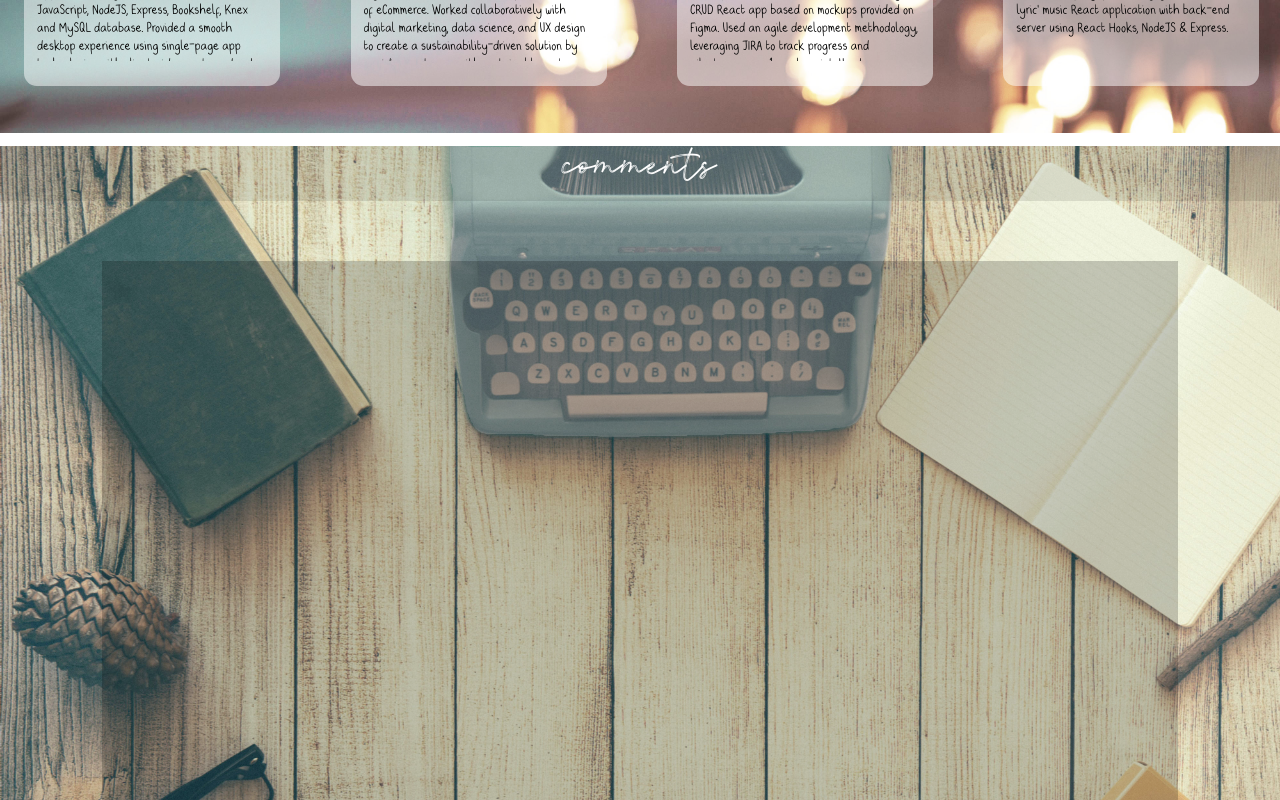
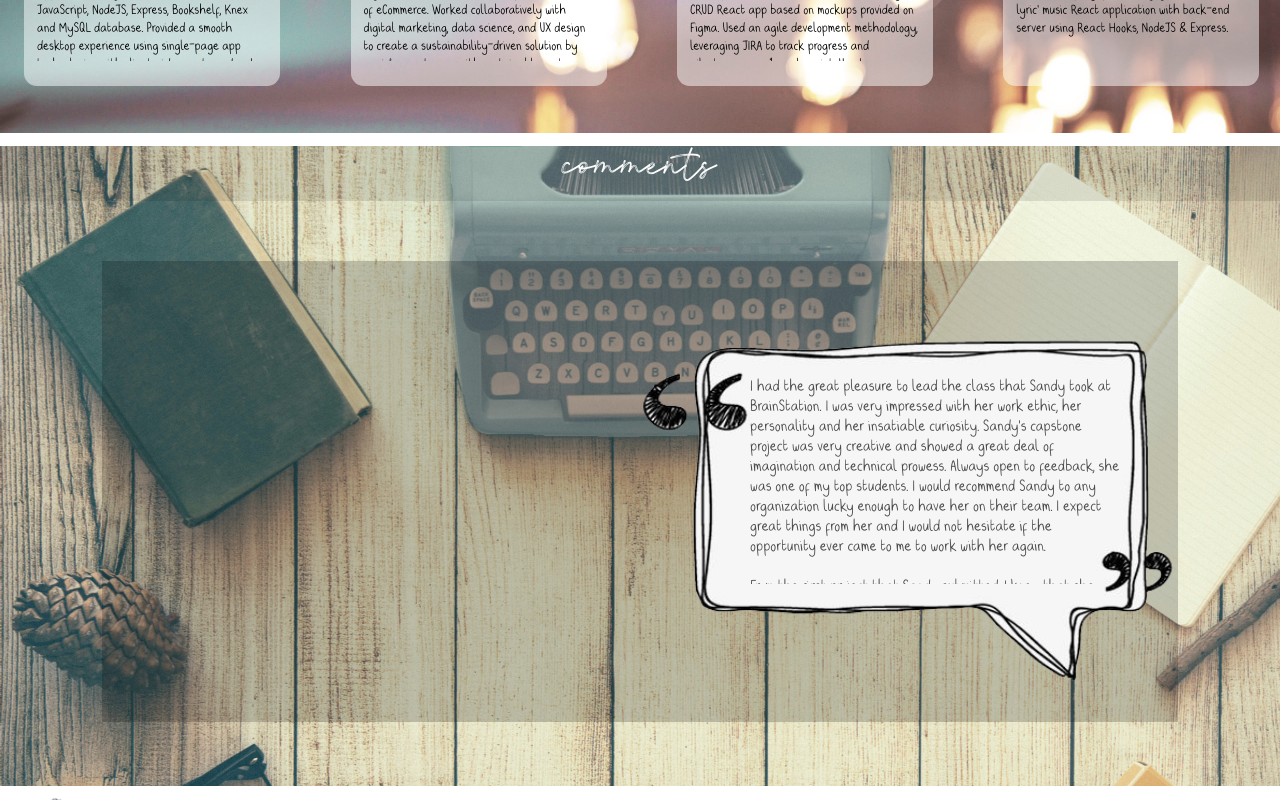
Before and after one commit to sandyngu/sandy-nguyen-portfolio, a React (Create React App) app in the folder portfolio/: page / in a window 1280 px wide. Shown: the part 2000-2800 px from the top of the page. Built offline with nearby package versions, Linux system fonts and the light colour scheme.

Commit message:
Comments Box and Comments Added

```diff
--- a/portfolio/src/components/AboutMe/about-me.scss
+++ b/portfolio/src/components/AboutMe/about-me.scss
@@ -13,8 +13,9 @@
         margin: 0.7% auto;
         width: 100%;
         height: 4vw;
-        background: rgba(0, 0, 0, 0.1);
+        background: rgba(0, 0, 0, 0.2);
         font-family: 'Atalla';
+        color: white;
     }
     &__photos {
         width: 40%;
--- a/portfolio/src/components/Comments/Comments.jsx
+++ b/portfolio/src/components/Comments/Comments.jsx
@@ -1,12 +1,36 @@
 import React from 'react';
+import Bubble from '../../assets/images/quote-border.png';
 import './comments.scss';
 
 function Comments() {
+
+    let i = 0;
+    let txt = 'Lorem ipsum typing effect!'; /* The text */
+    let speed = 50; /* The speed/duration of the effect in milliseconds */
+
+    function typeWriter() {
+    if (i < txt.length) {
+        document.getElementById("demo").innerHTML += txt.charAt(i);
+        i++;
+        setTimeout(typeWriter, speed);
+    }
+    }
     return (
         <div className="section comments" id="comments">
             <p className="comments__title">comments</p>
             <div className="comments__box">
+                <div className="comments__box-form">
 
+                </div>
+                <div className="comments__box-comments">
+                    <img src={Bubble} alt="Comments Bubble" className="comments__background"/>
+                    <div className="comments__container">
+                        <p className="comments__text comments__text4">I had the great pleasure to lead the class that Sandy took at BrainStation. I was very impressed with her work ethic, her personality and her insatiable curiosity. Sandy's capstone project was very creative and showed a great deal of imagination and technical prowess. Always open to feedback, she was one of my top students. I would recommend Sandy to any organization lucky enough to have her on their team. I expect great things from her and I would not hesitate if the opportunity ever came to me to work with her again.</p>
+                        <p className="comments__text comments__text3">From the first project that Sandy submitted, I knew that she would be a top performer in our web development class. She remained consistent in her quality delivery throughout the diploma program and never once dropped the ball. Her background in nursing definitely gave her the grit and resilience needed to get through the high workload and stressful instances of the program. For her pair programming and capstone projects, she amazed her classmates with the quality execution of her creative ideas. I'm so grateful to have witnessed Sandy's skills develop over the last 12 weeks, and I have no doubt that the next team she's a part of will be grateful for her too.</p>
+                        <p className="comments__text comments__text2">What I love about Sandy is her focus on action. She understands how teams work and is able to apply herself in a way that is positive and encourages that action-oriented mentality in others. During our time together at BrainStation, I had a lot of fun acting as her mentor. She demonstrated a massive capacity to learn, in short-order, and execute just the same. Sandy is clear-minded and highly skilled even beyond her technical skill set. I have no doubt that she'll be a pillar of progress in any organization she's a part of.</p>
+                        <p className="comments__text comments__text1">It was a pleasure to work with Sandy on a BrainStation 4D adidas hackathon. Sandy collaborated with my UX design team to help bring our concept prototype to life using her development skills. It was easy to communicate what she needed from the designers to build the app. Her attention to detail was remarkable, and wasn't afraid to suggest improvements. Indeed a team player. She was a pleasure to work with and a great asset to the team!</p>
+                    </div>
+                </div>
             </div>
         </div>
     )
--- a/portfolio/src/components/Comments/comments.scss
+++ b/portfolio/src/components/Comments/comments.scss
@@ -3,7 +3,7 @@
 .comments {
     background-image: url('../../assets/images/typewriter.jpg');
     background-size: cover;
-    height: 60vw;
+    height: 50vw;
     width: 100%;
 
     &__title {
@@ -16,15 +16,42 @@
         color: white;
     }
     &__box {
+        display: flex;
+
+        &-comments {
             font-size: 3vw;
             color: rgba(0,0,0,0.7);
             display: flex;
             flex-wrap: wrap;
-        justify-content: center;
+            justify-content: flex-end;
             margin: 4% 8%;
             position: absolute;
             width: 84%;
-        height: 46vw;
+            height: 36vw;
             background: rgba(0, 0, 0, 0.2);
         }
     }
+    &__background {
+        margin-top: -4%;
+        width: 50%;
+    }
+    &__container {
+        overflow: auto;
+        width: 37%;
+        height: 17.5vw;
+        position: absolute;
+        margin-top: 9.2%;
+        margin-right: 3.5%;
+
+        &::-webkit-scrollbar {
+            display: none;
+        }
+    }
+    &__text {
+        font-size: 1.3vw;
+        width: 93%;
+        text-align: left;
+        margin-left: 2%;
+        margin-bottom: 5%;
+    }
+}
--- a/portfolio/src/components/Projects/projects.scss
+++ b/portfolio/src/components/Projects/projects.scss
@@ -48,7 +48,7 @@
         width: 100%;
         height: 4.8vw;
         background: rgba(255, 255, 255, 0.3);
-        color: black;
+        color: white;
         font-family: 'Atalla';
     }
     &__container {
```
Also changed, not shown: portfolio/src/assets/images/quote-border.png. Lines whose indentation alone changed are shown as unchanged.
